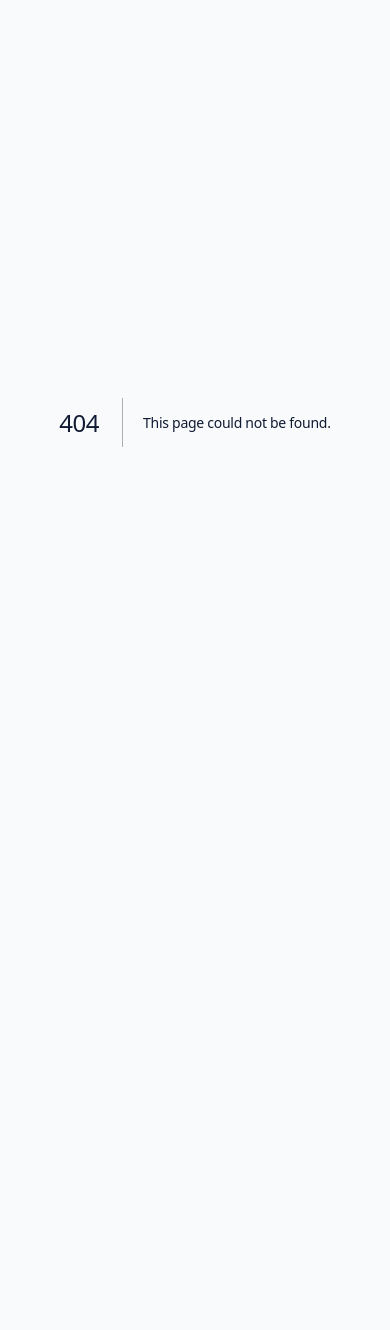
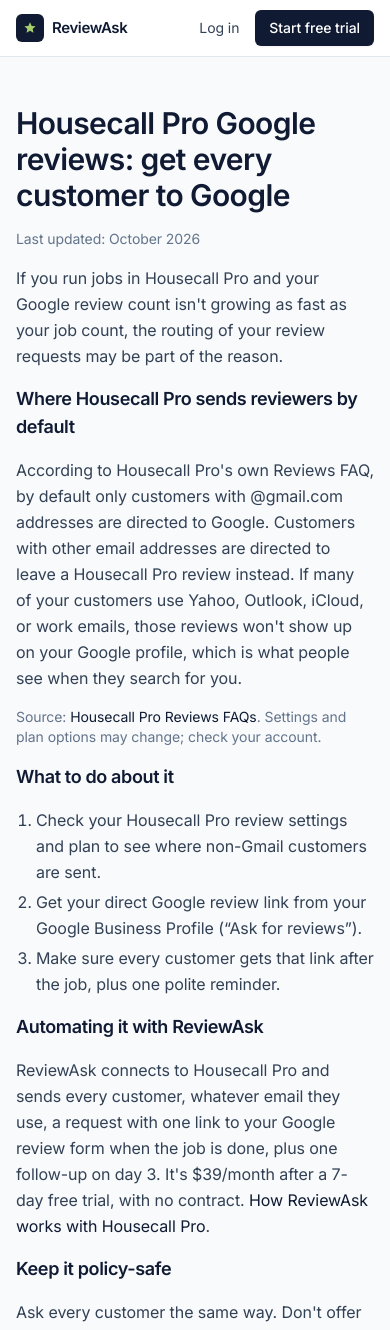
Before and after one commit to realnickd31/reviewask, a Next.js app in the folder app/: page /housecall-pro-google-reviews in a window 390 px wide. Before the commit this address had no page. Shown: the top 1330 px of the page. Before the commit the page ends 844 px from the top, so only its background shows below. Built offline with nearby package versions, Linux system fonts and the light colour scheme.

Commit message:
Add /nicejob-alternative (cited pricing) and /housecall-pro-google-reviews guide; setup screenshots on Jobber guide; customer-email preview + sticky mobile CTA on homepage

```diff
--- a/app/app/compare/jobber-marketing-suite/page.tsx
+++ b/app/app/compare/jobber-marketing-suite/page.tsx
@@ -22,6 +22,6 @@
   <h2>Choose ReviewAsk if…</h2><p>Reviews are the thing you care about. You want every finished job to trigger a polite ask automatically, without paying for marketing tools you won&apos;t use. ReviewAsk sends the same request to every customer — no gating, no incentives — in line with Google&apos;s review policies.</p>
   <h2>How setup works</h2><p>Create an account, paste your Google review link, connect Jobber once, and turn on &ldquo;Ask after every job.&rdquo; Have past customers? Upload a spreadsheet to catch up on your backlog.</p>
   <p>More on using ReviewAsk with Jobber: <Link href="/for-jobber">ReviewAsk for Jobber</Link> and <Link href="/jobber-google-reviews">how to get more Google reviews from Jobber jobs</Link>.</p>
-  <p className="pt-4"><Link href="/signup" className="btn-navy px-5 py-3 no-underline">Start your 7-day free trial</Link></p>
+  <p className="pt-4"><Link href="/signup" className="btn-navy px-5 py-3 !text-white no-underline">Start your 7-day free trial</Link></p>
   <p className="text-sm text-slate-500">Pricing for Jobber&apos;s Marketing Suite is as listed by Jobber and may change; check Jobber for current details. ReviewAsk is not affiliated with Jobber. Questions? <a href="mailto:support@getreviewask.com" className="underline">support@getreviewask.com</a>.</p>
 </Legal>; }
--- a/app/app/for-housecall-pro/page.tsx
+++ b/app/app/for-housecall-pro/page.tsx
@@ -32,6 +32,7 @@
     <section id="why" className="border-t border-slate-200 bg-slate-50 py-20"><div className="mx-auto max-w-5xl px-6"><h2 className="text-3xl font-semibold">100% of customers go to Google</h2>
       <p className="mt-4 max-w-2xl text-slate-600">Housecall Pro’s help center explains that, by default, only customers with @gmail.com addresses are directed to Google, while others are directed to leave a Housecall Pro review. If most of your customers use Yahoo, Outlook, iCloud, or a work email, many of those reviews never reach your Google profile.</p>
       <p className="mt-4 max-w-2xl text-slate-600">ReviewAsk sends every customer the same request with one link to your Google review form — no gating, no filtering.</p>
+      <p className="mt-4 text-slate-600">Read the full guide: <Link href="/housecall-pro-google-reviews" className="underline">Housecall Pro Google reviews</Link>.</p>
       <p className="mt-4 text-xs text-slate-500">Source: <a href="https://help.housecallpro.com/en/articles/11481139-reviews-faqs" className="underline" rel="noopener" target="_blank">Housecall Pro Reviews FAQs</a>. Settings and plans may change. ReviewAsk is not affiliated with Housecall Pro.</p></div></section>
     <section className="py-20"><div className="mx-auto max-w-5xl px-6"><h2 className="text-3xl font-semibold">Done the right way</h2>
       <ul className="mt-6 space-y-3 text-slate-700"><li>✓ Every customer gets the same ask — no review gating or incentives, in line with Google’s policies.</li><li>✓ Sent from your business name, with one clear link.</li><li>✓ Backlog of past customers? Upload a spreadsheet and ask them all at once.</li><li>✓ $39/month, 200 requests/month, 7-day free trial, cancel anytime from Settings.</li></ul></div></section>
--- /dev/null
+++ b/app/app/housecall-pro-google-reviews/page.tsx
@@ -0,0 +1,20 @@
+import Link from "next/link";
+import Legal from "@/components/Legal";
+export const metadata = {
+  title: { absolute: "Housecall Pro Google reviews: send every customer to Google" },
+  description: "Why some Housecall Pro review requests don't reach Google, and how to send every customer — not just Gmail users — to your Google review form.",
+  alternates: { canonical: "/housecall-pro-google-reviews" },
+};
+export default function Page() { return <Legal title="Housecall Pro Google reviews: get every customer to Google">
+  <p>If you run jobs in Housecall Pro and your Google review count isn&apos;t growing as fast as your job count, the routing of your review requests may be part of the reason.</p>
+  <h2>Where Housecall Pro sends reviewers by default</h2>
+  <p>According to Housecall Pro&apos;s own Reviews FAQ, by default only customers with @gmail.com addresses are directed to Google. Customers with other email addresses are directed to leave a Housecall Pro review instead. If many of your customers use Yahoo, Outlook, iCloud, or work emails, those reviews won&apos;t show up on your Google profile, which is what people see when they search for you.</p>
+  <p className="text-sm text-slate-500">Source: <a href="https://help.housecallpro.com/en/articles/11481139-reviews-faqs" rel="noopener" target="_blank">Housecall Pro Reviews FAQs</a>. Settings and plan options may change; check your account.</p>
+  <h2>What to do about it</h2>
+  <ol className="list-decimal space-y-1 pl-5"><li>Check your Housecall Pro review settings and plan to see where non-Gmail customers are sent.</li><li>Get your direct Google review link from your Google Business Profile (&ldquo;Ask for reviews&rdquo;).</li><li>Make sure every customer gets that link after the job, plus one polite reminder.</li></ol>
+  <h2>Automating it with ReviewAsk</h2>
+  <p>ReviewAsk connects to Housecall Pro and sends every customer, whatever email they use, a request with one link to your Google review form when the job is done, plus one follow-up on day 3. It&apos;s $39/month after a 7-day free trial, with no contract. <Link href="/for-housecall-pro">How ReviewAsk works with Housecall Pro</Link>.</p>
+  <h2>Keep it policy-safe</h2><p>Ask every customer the same way. Don&apos;t offer incentives and don&apos;t screen out unhappy customers; Google&apos;s policies prohibit both.</p>
+  <p className="pt-4"><Link href="/signup" className="btn-navy px-5 py-3 !text-white no-underline">Start your 7-day free trial</Link></p>
+  <p className="text-sm text-slate-500">ReviewAsk is not affiliated with Housecall Pro or Google.</p>
+</Legal>; }
--- a/app/app/jobber-google-reviews/page.tsx
+++ b/app/app/jobber-google-reviews/page.tsx
@@ -1,5 +1,6 @@
 import Link from "next/link";
 import Legal from "@/components/Legal";
+import Image from "next/image";
 export const metadata = {
   title: { absolute: "Jobber Google reviews: how to automate review requests after every job" },
   description: "How Jobber businesses get more Google reviews: ask after every completed job, follow up once, and send everyone to Google. Options compared, setup steps, and a message template.",
@@ -15,10 +16,12 @@
   <ul className="list-disc space-y-1 pl-5"><li>Sent soon after the job is finished, while it&apos;s fresh.</li><li>From your business name, short and personal.</li><li>One link that opens your Google review form directly.</li><li>At most one polite reminder — no endless drip.</li><li>Sent to every customer. Google&apos;s policies prohibit offering incentives for reviews or selectively asking only happy customers.</li></ul>
   <h2>A template you can use</h2>
   <blockquote className="rounded-lg border border-slate-200 bg-slate-50 p-4 text-sm">Hi [first name] — thanks for choosing [business] today! If you have a minute, would you leave us a quick Google review? It really helps a local business like ours. [review link]</blockquote>
+  <Image src="/screens/customer-email.png" alt="Example ReviewAsk review request email with a Leave a review button" width={1600} height={1000} className="rounded-lg border border-slate-200" />
   <p>Find your review link in your Google Business Profile under &ldquo;Ask for reviews&rdquo; (or &ldquo;Get more reviews&rdquo;).</p>
   <h2>Setting it up with ReviewAsk</h2>
   <ol className="list-decimal space-y-1 pl-5"><li>Create an account and paste your Google review link.</li><li>Turn on &ldquo;Ask after every job&rdquo; and connect Jobber once.</li><li>Optional: upload a spreadsheet of past customers to catch up on your backlog.</li></ol>
+  <Image src="/screens/connect-jobber.png" alt="ReviewAsk settings: Ask after every job toggle and Connect Jobber button" width={1600} height={1000} className="rounded-lg border border-slate-200" />
   <p>From then on, each completed job triggers a request, and your dashboard shows what was sent, reminded, or failed.</p>
-  <p className="pt-4"><Link href="/signup" className="btn-navy px-5 py-3 no-underline">Start your 7-day free trial</Link></p>
+  <p className="pt-4"><Link href="/signup" className="btn-navy px-5 py-3 !text-white no-underline">Start your 7-day free trial</Link></p>
   <p className="text-sm text-slate-500">$39/month or $390/year after the trial · No contract · Cancel anytime. Marketing Suite pricing as listed by Jobber and may change. ReviewAsk is not affiliated with Jobber or Google.</p>
 </Legal>; }
--- /dev/null
+++ b/app/app/nicejob-alternative/page.tsx
@@ -0,0 +1,26 @@
+import Link from "next/link";
+import Legal from "@/components/Legal";
+export const metadata = {
+  title: { absolute: "NiceJob alternative for Google review requests — ReviewAsk, $39/mo" },
+  description: "Comparing NiceJob and ReviewAsk: NiceJob Starter is $75/month with widgets and social sharing; ReviewAsk is $39/month focused on review requests after every Jobber or Housecall Pro job.",
+  alternates: { canonical: "/nicejob-alternative" },
+};
+const rows = [
+  ["Price", "$39/month or $390/year", "Starter $75/month · Pro $125/month"],
+  ["Free trial", "7 days", "14 days"],
+  ["Contract", "None — cancel anytime", "None — cancel anytime"],
+  ["Review requests", "Email today; SMS rolling out · one day-3 follow-up", "SMS & email requests and follow-ups"],
+  ["Automatic after each job", "Jobber and Housecall Pro", "Via NiceJob’s integrations"],
+  ["Extras", "Bulk upload of past customers, Quick ask from a phone", "Review widgets, social sharing, team leaderboard, reviews microsite (Starter); referrals, AI replies, more (Pro)"],
+];
+export default function Page() { return <Legal title="A $39 NiceJob alternative for Google review requests">
+  <p>NiceJob is a well-established reputation marketing platform. ReviewAsk is a smaller, focused tool: it asks every customer for a Google review after each job and follows up once. Which one fits depends on how much you want beyond the ask itself.</p>
+  <div className="overflow-x-auto rounded-lg border border-slate-200"><table className="w-full min-w-[520px] text-left text-sm">
+    <thead className="bg-slate-50"><tr><th scope="col" className="p-3"></th><th scope="col" className="p-3">ReviewAsk</th><th scope="col" className="p-3">NiceJob</th></tr></thead>
+    <tbody className="divide-y divide-slate-200">{rows.map(([k, a, b]) => <tr key={k}><th scope="row" className="p-3 font-medium">{k}</th><td className="p-3">{a}</td><td className="p-3">{b}</td></tr>)}</tbody></table></div>
+  <h2>Choose NiceJob if…</h2><p>You want review widgets on your website, automatic social posts, a team leaderboard, or a reviews microsite — or Pro features like referral campaigns and AI review replies. You also need SMS requests fully live today.</p>
+  <h2>Choose ReviewAsk if…</h2><p>You mainly want every finished Jobber or Housecall Pro job to turn into a Google review request, without paying for extras you won&apos;t use. At $39/month it costs about half of NiceJob Starter.</p>
+  <h2>Same rules either way</h2><p>Ask every customer, don&apos;t offer incentives, and don&apos;t filter out unhappy customers — that&apos;s what Google&apos;s review policies expect. ReviewAsk sends the same request to everyone.</p>
+  <p className="pt-4"><Link href="/signup" className="btn-navy px-5 py-3 !text-white no-underline">Start your 7-day free trial</Link></p>
+  <p className="text-sm text-slate-500">NiceJob pricing and features from <a href="https://get.nicejob.com/pricing" rel="noopener" target="_blank">get.nicejob.com/pricing</a>, checked October 27, 2026; may change. ReviewAsk is not affiliated with NiceJob. Also see <Link href="/compare/jobber-marketing-suite">ReviewAsk vs. Jobber Marketing Suite</Link>.</p>
+</Legal>; }
--- a/app/app/page.tsx
+++ b/app/app/page.tsx
@@ -1,4 +1,5 @@
 import Link from "next/link";
+import Image from "next/image";
 import Logo from "@/components/Logo";
 import Footer from "@/components/Footer";
 import Pricing, { Check } from "@/components/Pricing";
@@ -84,6 +85,7 @@
       <div className="mt-14 grid gap-px overflow-hidden rounded-lg border border-slate-200 bg-slate-200 md:grid-cols-3">{steps.map((s) => <div key={s.n} className="bg-white p-8">
         <span className="font-mono text-xs text-slate-400">{s.n}</span>
         <h3 className="mt-4 text-base font-semibold">{s.t}</h3><p className="mt-2 text-sm leading-relaxed text-slate-600">{s.d}</p></div>)}</div>
+      <figure className="mt-12"><Image src="/screens/customer-email.png" alt="What your customer sees: a short email from your business with a Leave a review button" width={1600} height={1000} className="mx-auto w-full max-w-3xl rounded-lg border border-slate-200 shadow-sm" /><figcaption className="mt-3 text-center text-sm text-slate-500">What your customer gets: one short note from your business and one tap to your Google review form.</figcaption></figure>
     </div></section>
 
     <section className="border-t border-slate-200 py-24"><div className="mx-auto max-w-6xl px-6">
@@ -126,6 +128,7 @@
       <div><h2 className="text-2xl font-semibold">Start asking for reviews this week.</h2><p className="mt-2 text-white/70">7-day free trial · $39/month after · Cancel anytime · Questions? support@getreviewask.com</p></div>
       <Link href="/signup" className="btn bg-white px-5 py-3 text-navy-950 hover:bg-slate-100">Start your free trial</Link></div></section>
     <script type="application/ld+json" dangerouslySetInnerHTML={{ __html: JSON.stringify({ "@context": "https://schema.org", "@type": "FAQPage", mainEntity: faqs.map((f) => ({ "@type": "Question", name: f.q, acceptedAnswer: { "@type": "Answer", text: f.a } })) }) }} />
-    <Footer />
+    {!user && <div className="fixed inset-x-0 bottom-0 z-30 border-t border-slate-200 bg-white/95 p-3 backdrop-blur sm:hidden"><Link href="/signup" className="btn-navy w-full py-3">Start 7-day free trial · $39/mo after</Link></div>}
+    <div className="pb-20 sm:pb-0"><Footer /></div>
   </main>;
 }
--- a/app/app/sitemap.ts
+++ b/app/app/sitemap.ts
@@ -1,5 +1,5 @@
 import type { MetadataRoute } from "next";
 export default function sitemap(): MetadataRoute.Sitemap {
   const b = "https://getreviewask.com";
-  return ["", "/for-jobber", "/for-housecall-pro", "/jobber-google-reviews", "/pricing", "/compare/jobber-marketing-suite", "/signup", "/sms", "/privacy", "/terms"].map((p) => ({ url: b + p, lastModified: new Date("2026-10-27") }));
+  return ["", "/for-jobber", "/for-housecall-pro", "/jobber-google-reviews", "/housecall-pro-google-reviews", "/nicejob-alternative", "/pricing", "/compare/jobber-marketing-suite", "/signup", "/sms", "/privacy", "/terms"].map((p) => ({ url: b + p, lastModified: new Date("2026-10-27") }));
 }
--- a/app/components/Footer.tsx
+++ b/app/components/Footer.tsx
@@ -5,7 +5,7 @@
   return <footer className="border-t border-slate-200 bg-white text-slate-600"><div className="mx-auto max-w-6xl px-6 py-14">
     <div className="grid gap-10 sm:grid-cols-4">
       <div className="sm:col-span-2"><Logo dark /><p className="mt-3 max-w-xs text-sm leading-relaxed text-slate-500">Automatic Google review requests for Jobber and field-service businesses. Simple, policy-safe, month-to-month.</p></div>
-      <div><p className="eyebrow mb-3">Product</p><ul className={col}><li><Link href="/#how" className="hover:text-navy-900">How it works</Link></li><li><Link href="/pricing" className="hover:text-navy-900">Pricing</Link></li><li><Link href="/for-jobber" className="hover:text-navy-900">For Jobber users</Link></li><li><Link href="/jobber-google-reviews" className="hover:text-navy-900">Jobber Google reviews guide</Link></li><li><Link href="/for-housecall-pro" className="hover:text-navy-900">For Housecall Pro users</Link></li><li><Link href="/compare/jobber-marketing-suite" className="hover:text-navy-900">vs. Jobber Marketing Suite</Link></li><li><Link href="/#faq" className="hover:text-navy-900">FAQ</Link></li><li><Link href="/login" className="hover:text-navy-900">Log in</Link></li></ul></div>
+      <div><p className="eyebrow mb-3">Product</p><ul className={col}><li><Link href="/#how" className="hover:text-navy-900">How it works</Link></li><li><Link href="/pricing" className="hover:text-navy-900">Pricing</Link></li><li><Link href="/for-jobber" className="hover:text-navy-900">For Jobber users</Link></li><li><Link href="/jobber-google-reviews" className="hover:text-navy-900">Jobber Google reviews guide</Link></li><li><Link href="/housecall-pro-google-reviews" className="hover:text-navy-900">Housecall Pro Google reviews</Link></li><li><Link href="/nicejob-alternative" className="hover:text-navy-900">NiceJob alternative</Link></li><li><Link href="/for-housecall-pro" className="hover:text-navy-900">For Housecall Pro users</Link></li><li><Link href="/compare/jobber-marketing-suite" className="hover:text-navy-900">vs. Jobber Marketing Suite</Link></li><li><Link href="/#faq" className="hover:text-navy-900">FAQ</Link></li><li><Link href="/login" className="hover:text-navy-900">Log in</Link></li></ul></div>
       <div><p className="eyebrow mb-3">Company</p><ul className={col}><li><a href="mailto:support@getreviewask.com" className="hover:text-navy-900">Contact support</a></li><li><Link href="/terms" className="hover:text-navy-900">Terms of Service</Link></li><li><Link href="/privacy" className="hover:text-navy-900">Privacy Policy</Link></li><li><Link href="/sms" className="hover:text-navy-900">SMS terms &amp; opt-in</Link></li></ul></div>
     </div>
     <div className="mt-12 flex flex-col justify-between gap-2 border-t border-slate-200 pt-6 text-xs text-slate-500 sm:flex-row">
```
Also changed, not shown: app/public/screens/connect-jobber.png (added), app/public/screens/customer-email.png (added).
